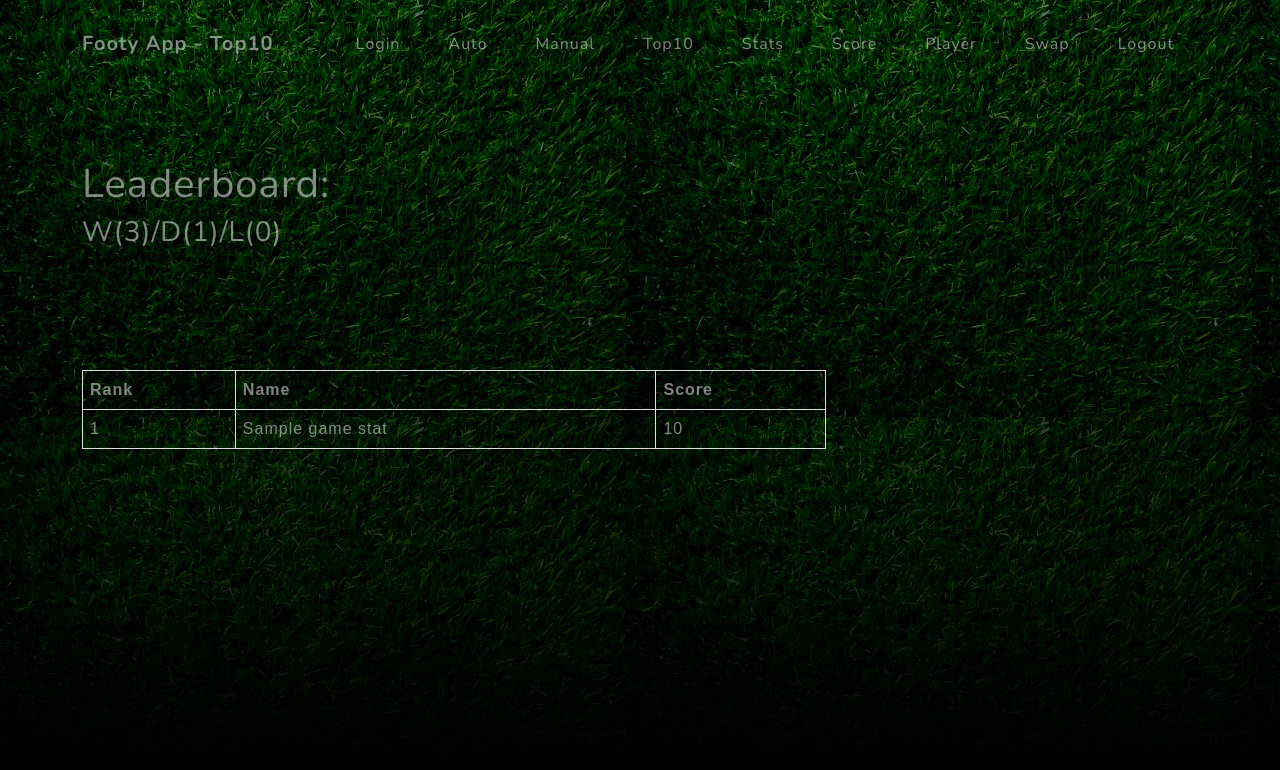
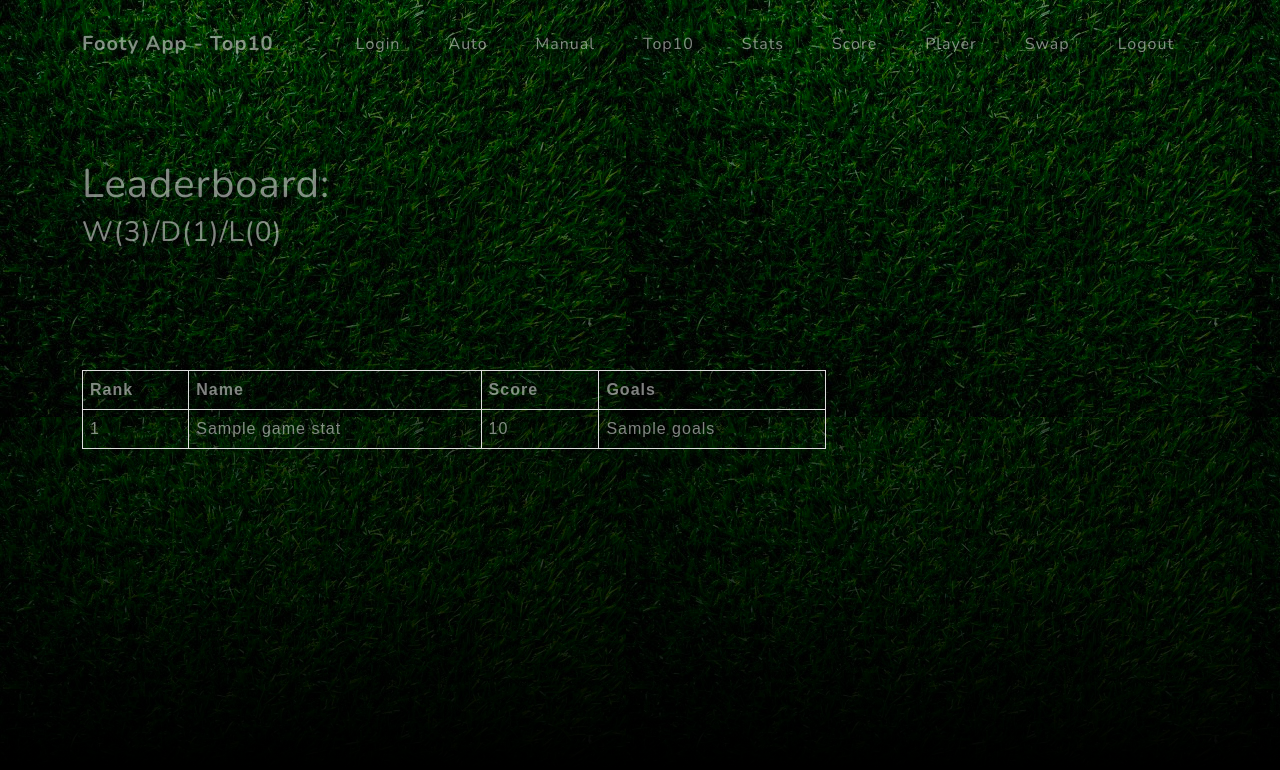
Before and after one commit to bignellrp/footyapp-web, a Flask app: template templates/leaderboard.html in a window 1280 px wide. Shown: the top 770 px of the page. Run offline with Flask 3, Linux system fonts and the light colour scheme; the template is opened without the code that fills it: most values are stand-ins (such as "Sample title", 1, 10 or a date in 2020); parts of the project's set-up code (start-up, migrations or seed data) failed here and were passed over; some libraries are stand-ins or nearby versions.

Commit message:
Added support for goals

```diff
--- a/routes/leaderboard.py
+++ b/routes/leaderboard.py
@@ -19,7 +19,7 @@ def leaderboard():
     leaderboard = get_leaderboard()
 
     # Sorting the leaderboard by score (in descending order) and name (in ascending order)
-    sorted_leaderboard = sorted(leaderboard, key=lambda x: (-x[1], x[0]))
+    sorted_leaderboard = sorted(leaderboard, key=lambda x: (-x[1], -x[2], x[0]))
 
     return render_template('leaderboard.html',
                             game_stats = sorted_leaderboard)
--- a/services/get_player_data.py
+++ b/services/get_player_data.py
@@ -95,9 +95,9 @@ def get_leaderboard():
     response = requests.get(player_api_url + "/" + "leaderboard", headers=access_headers)
     if response.status_code == 200:
         #Example output:
-        #[('Rik', 0), ('Cal', 0), ('Amy', 0), ('Joe', 0)]
+        #[('Rik', 0, 0), ('Cal', 0, 0), ('Amy', 0, 0), ('Joe', 0, 0)]
         data = response.json()
-        data = [(player["name"], player["score"]) for player in data]
+        data = [(player["name"], player["score"], player["goals"]) for player in data]
         return data
     else:
         print(f"Failed to fetch data. Status code: {response.status_code}")
--- a/services/post_player_data.py
+++ b/services/post_player_data.py
@@ -86,7 +86,8 @@ def add_player(name):
         "playing": False,
         "played": 0,
         "percent": 0,
-        "winpercent": 0
+        "winpercent": 0,
+        "goals": 0
     }
 
     response = requests.post(player_api_url, json=new_player, headers=access_headers)
--- a/templates/leaderboard.html
+++ b/templates/leaderboard.html
@@ -67,12 +67,14 @@
                                 <th>Rank</th>
                                 <th>Name</th>
                                 <th>Score</th>
+                                <th>Goals</th>
                               </tr>
-                              {% for name, score in game_stats %}
+                              {% for name, score, goals in game_stats %}
                               <tr>
                                 <td>{{ loop.index }}</td>
                                 <td>{{ name }}</td>
                                 <td>{{ score }}</td>
+                                <td>{{ goals }}</td>
                               </tr>
                               {% endfor %}
                             </table>
```
